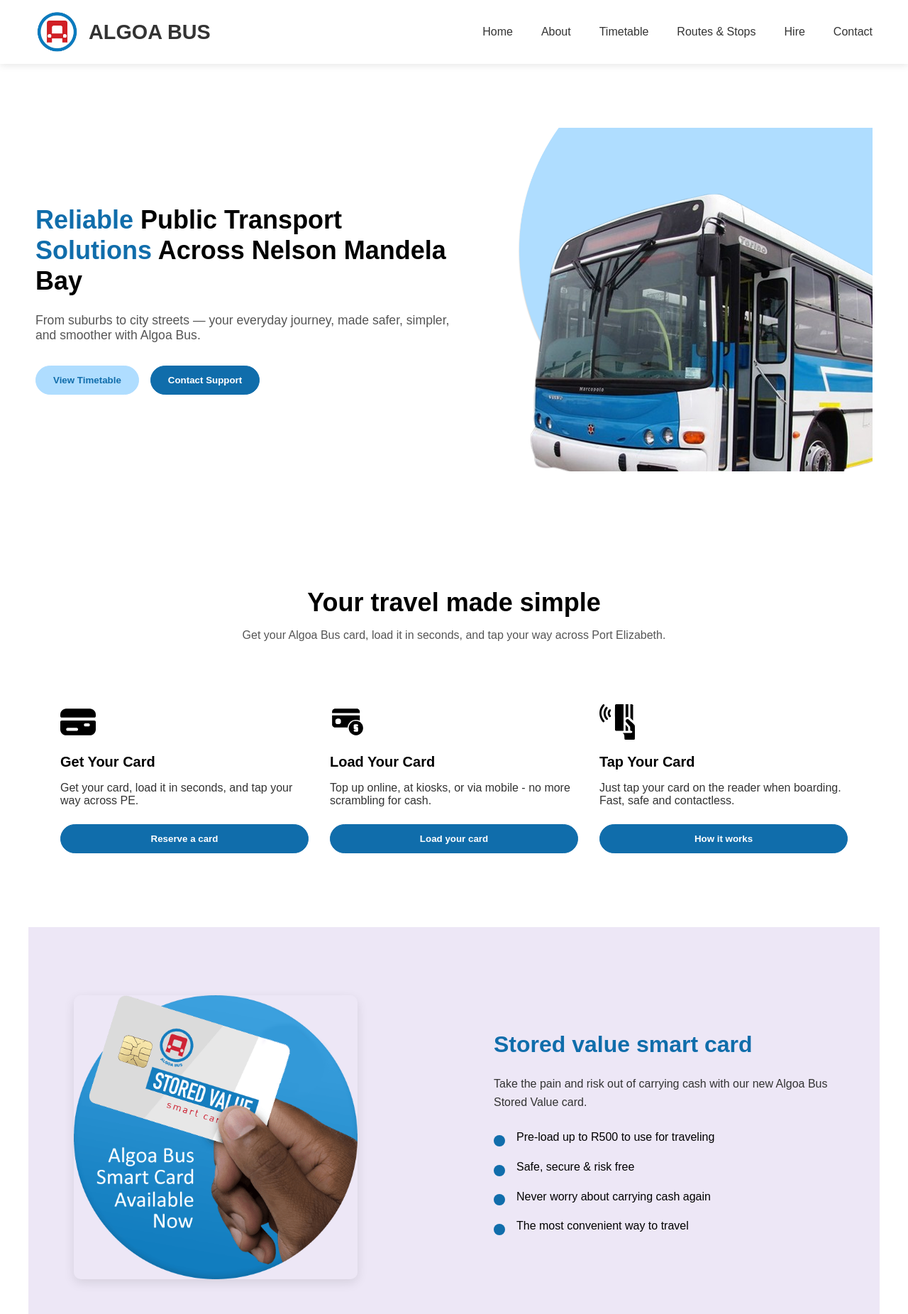
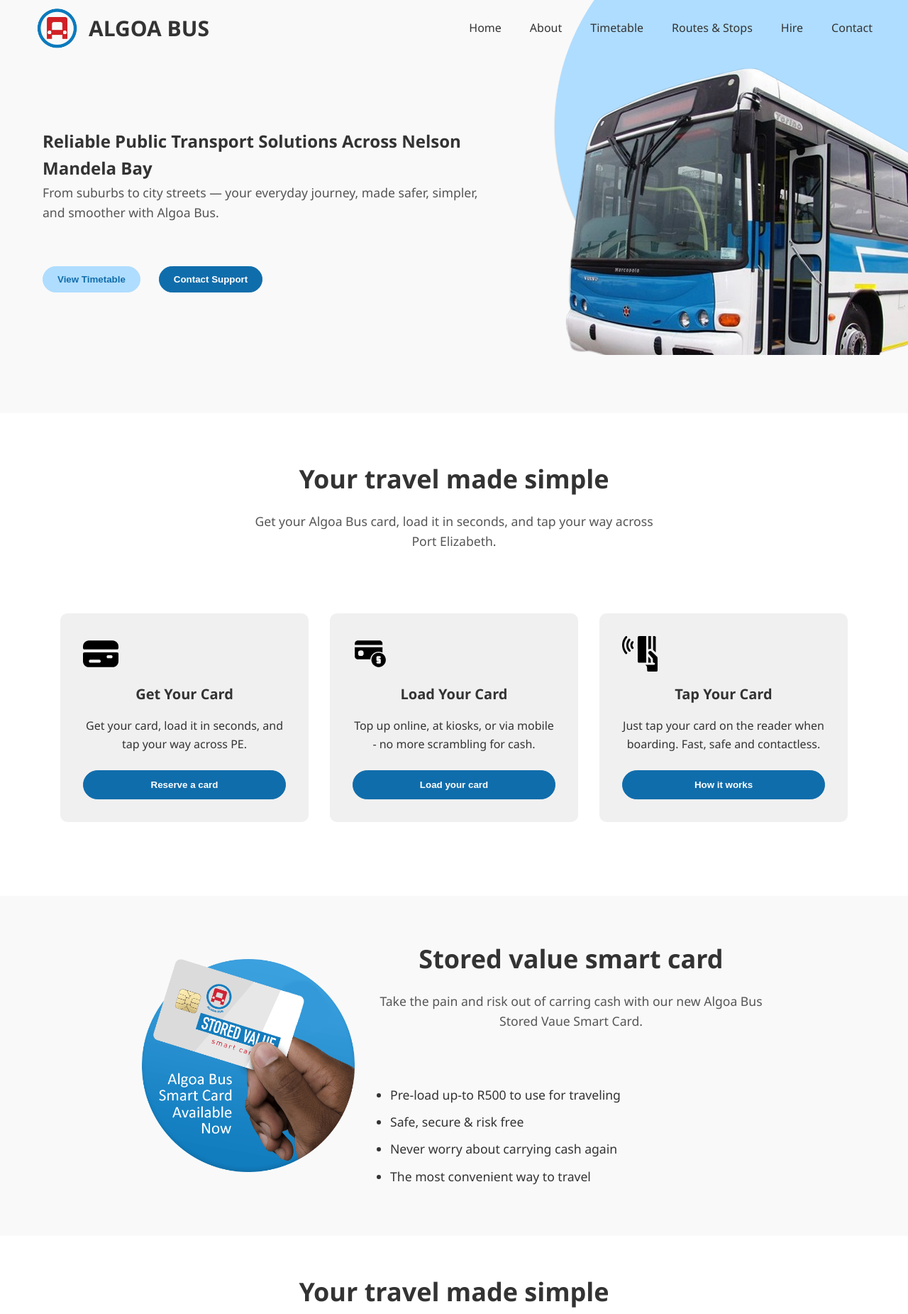
Before and after one commit to mishcodes09/ALGOA, a plain HTML site: page index.html in a window 1280 px wide. Shown: the top 1851 px of the page at 71% size. Drawn offline with Linux system fonts and the light colour scheme.

Commit message:
updated home page.

```diff
--- a/index.html
+++ b/index.html
@@ -7,16 +7,21 @@
     <link rel="stylesheet" href="style.css" />
   </head>
   <body>
-       <section class="navigation-bar">
-      <nav>
-        <div class="nav-container">
+    <!-- Hero Image -->
+    <img
+    class="hero-pic"
+    src="assets/hero-pic (1).png"
+    alt="Algoa Bus"
+    width="500"
+    height="500"
+  />
+
+  <!-- Navigation Bar -->
+  <header class="navigation-bar">
+    <nav class="nav-container">
       <div class="logo-algoa">
-            <img
-              src="assets/algoa-logo.png"
-              alt="Algoa Bus Logo"
-              class="logo"
-            />
-            <h3 id="algoa-bus-heading">ALGOA BUS</h3>
+        <img src="assets/algoa-logo.png" alt="Algoa Bus Logo" class="logo" />
+        <h1 id="algoa-bus-heading">ALGOA BUS</h1>
       </div>
       <ul id="nav-links">
         <li><a href="index.html">Home</a></li>
@@ -26,28 +31,34 @@
         <li><a href="hire.html">Hire</a></li>
         <li><a href="contacts.html">Contact</a></li>
       </ul>
-        </div>
     </nav>
-    </section>
-
+  </header>
+  <!-- Hero Section -->
   <section class="hero-section">
     <div class="hero-container">
-        <h1 class="hero-h1">
+      <h2 class="hero-h1">
         <span>Reliable </span>Public Transport <span>Solutions</span> Across
         Nelson Mandela Bay
-        </h1>
+      </h2>
       <p class="hero-p">
         From suburbs to city streets — your everyday journey, made safer,
         simpler, and smoother with Algoa Bus.
       </p>
       <div class="timetable-container">
-          <button class="btn-timetable" onclick="navigateToPage('timetable.html')">View Timetable</button>
-          <button class="btn-contact" onclick="navigateToPage('contacts.html')">Contact Support</button>
+        <button
+          class="btn-timetable"
+          onclick="navigateToPage('timetable.html')"
+        >
+          View Timetable
+        </button>
+        <button class="btn-contact" onclick="navigateToPage('contacts.html')">
+          Contact Support
+        </button>
       </div>
     </div>
-      <img class="hero-pic" src="assets/hero-pic (1).png" alt="Algoa Bus" />
   </section>
 
+  <!-- Card Information Section -->
   <section class="content-section-1">
     <div class="container-2">
       <h2 class="content-h2">Your travel made simple</h2>
@@ -62,9 +73,9 @@
         <img
           class="icon"
           src="assets/icon-card.svg"
-            alt="Icon"
-            width="50px"
-            height="50px"
+          alt="Get Card Icon"
+          width="50"
+          height="50"
         />
         <h4 class="card-h4">Get Your Card</h4>
         <p class="card-p">
@@ -77,9 +88,9 @@
         <img
           class="icon"
           src="assets/card.svg"
-            alt="Icon"
-            width="50px"
-            height="50px"
+          alt="Load Card Icon"
+          width="50"
+          height="50"
         />
         <h4 class="card-h4">Load Your Card</h4>
         <p class="card-p">
@@ -90,16 +101,13 @@
       </div>
 
       <div class="card">
-          <div class="icon-circle">
         <img
           class="icon"
           src="assets/tap-to-pay.svg"
-              alt="Icon"
-              width="50px"
-              height="50px"
+          alt="Tap to Pay Icon"
+          width="50"
+          height="50"
         />
-          </div>
-
         <h4 class="card-h4">Tap Your Card</h4>
         <p class="card-p">
           Just tap your card on the reader when boarding. Fast, safe and
@@ -110,98 +118,39 @@
     </div>
   </section>
 
-    <section class="store-card-section">
-      <div>
-        <img
-          src="assets/card-circle.png"
-          alt="circle about storing card"
-          width="400px"
-          height="400px"
-        />
-      </div>
-
-      <div class="d ">
-        <h2>Stored value smart card</h2>
-        <p>
-          Take the pain and risk out of carrying cash with our new Algoa Bus
-          Stored Value card.
+  <!-- Store Card Bullets -->
+  <div class="container">
+    <img src="assets/card-circle.png" alt="Description" class="image" />
+    <div class="text">
+      <h2 class="content-h2">Stored value smart card</h2>
+      <p class="content-p">
+        Take the pain and risk out of carring cash with our new Algoa Bus
+        Stored Vaue Smart Card.
       </p>
+      <br />
       <ul>
-          <li>Pre-load up to R500 to use for traveling</li>
+        <li>Pre-load up-to R500 to use for traveling</li>
         <li>Safe, secure & risk free</li>
         <li>Never worry about carrying cash again</li>
         <li>The most convenient way to travel</li>
       </ul>
     </div>
+  </div>
 
-      <div>
-        <h2>Go where you need to, effortlessly</h2>
-        <p>
-          From Summerstrand to Motherwell, plan your journey in just a few
-          clicks.
+  <!-- Travel Anywhere Section -->
+  <div class="travel-section">
+    <div class="container-2">
+      <h2 class="content-h2">Your travel made simple</h2>
+      <p class="content-p">
+        Get your Algoa Bus card, load it in seconds, and tap your way across
+        Port Elizabeth.
       </p>
     </div>
 
-      <div class="sec-card-1">
-        <div>
-          <img class="icon" src="" alt="Icon" />
-          <h4>Easy Route Planning</h4>
-          <p>Plan your journey with just a few clicks.</p>
-          <button>View Timetable</button>
-        </div>
-      </div>
-
-      <div class="sec-card-1">
-        <div>
-          <img class="icon" src="" alt="Icon" />
-          <h4>Explore our routes</h4>
-          <p>
-            View the full map of Algoa Bus routes across Nelson Mandela Bay.
-          </p>
-          <button>View Routes & Stops</button>
-        </div>
-      </div>
-
-      <div>
-        <h2>Affordable Bus Hire for any occasion</h2>
-        <p>
-          Rent a bus from as little as R15 a person. Contact our sales team
-          today!
-        </p>
-        <ul>
-          <li>Short duration & long distance bus hire</li>
-          <li>Outlying areas</li>
-          <li>Museum trips, Funerals, etc.</li>
-        </ul>
-        <button>Hire Now</button>
-        <div>
-          <img src="assets/hire-bus.png" alt="Hire a bus image" />
-        </div>
-      </div>
-    </section>
-
-    <section class="advertise">
-      <div>
-        <h2>Want to advertise on our buses?</h2>
-        <p>
-          To ensure that your company gets advertised correctly, use our
-          contracted advertisers.
-        </p>
-        <button>Call us Now</button>
-      </div>
-    </section>
-
   <footer>
-      <p>
-
-		Copyright © Algoa Bus Company. 2025: All Rights Reserved. Web Design by Mish
-        Studios.
-      </p>
-      <p><a href="mailto:hege@example.com">lemimanqoyi</a></p>
+    <p>2025: Algoa Bus Company. All Rights Reserved. Web Design by Melmi Studios.</p>
+    <p><a href="mihle:info@algobus.co.za">info@algoabus.co.za</a></p>
+    <p><a href="lemi:lemimanqoyio@melmistudios.co.za">info@algoabus.co.za</a></p>
   </footer>
-
-    <!--javascript link to navigate to different pages-->
-    <script src="scripts.js"></script>
-
   </body>
   </html>
--- a/style.css
+++ b/style.css
@@ -2,29 +2,32 @@
   margin: 0;
   padding: 0;
   box-sizing: border-box;
-  font-family: Arial, Helvetica, sans-serif;
 }
 
 body {
-  position: relative;
-  overflow-x: hidden;
+  font-family: "Segoe UI", Tahoma, Geneva, Verdana, sans-serif;
+  line-height: 1.6;
+  background-color: #f9f9f9;
+  color: #333;
+}
+/* Hero Section */
+.hero-pic {
+  margin: 0;
+  padding: 0;
+  z-index: 10;
+  position: absolute;
+  right: 0;
 }
 
-/* ===== NAVIGATION ===== */
 .navigation-bar {
-  position: fixed;
-  top: 0;
-  width: 100%;
-  background: white;
-  z-index: 1000;
-  box-shadow: 0 2px 10px rgba(0,0,0,0.1);
-  padding: 15px 50px;
+  padding: 10px 50px;
 }
 
 .nav-container {
   display: flex;
   justify-content: space-between;
   align-items: center;
+  z-index: 10;
 }
 
 .logo-algoa {
@@ -39,20 +42,14 @@ body {
 }
 
 #algoa-bus-heading {
-  font-size: 1.8rem;
+  font-size: 30px;
   color: #333;
-}
-
-#nav-links {
-  display: flex;
-  gap: 2.5rem;
-  list-style: none;
 }
 
 #nav-links a {
   text-decoration: none;
   color: #333;
-  font-size: 1rem;
+  font-size: 16px;
   transition: color 0.3s;
 }
 
@@ -60,34 +57,236 @@ body {
   color: #007bff;
 }
 
-/* ===== HERO SECTION ===== */
-body {
-  position: relative;
-  overflow-x: hidden;
+#nav-links {
+  display: flex;
+  gap: 40px;
+  list-style: none;
+  z-index: 10;
 }
 
+#nav-links li {
+  font-size: 16px;
+  cursor: pointer;
+  transition: color 0.3s;
+}
+
+#nav-links li:hover {
+  color: #007bff;
+}
+
+/* HERO SECTION */
 .hero-section {
-  display: flex;
   justify-content: space-between;
   align-items: center;
-  padding: 100px 50px;
-  position: relative;
-  background: white;
-  margin-top: 80px; /* Space for navbar */
+  margin-bottom: 170px;
 }
 
 .hero-container {
-  flex: 1;
-  max-width: 600px;
-  z-index: 2;
+  position: relative;
+  margin: 100px 60px;
+  max-width: 50%;
 }
 
-.hero-pic {
-  width: 45%;
-  max-width: 500px;
+.hero-section h1 {
+  font-size: 36px;
+  padding-bottom: 30px;
+}
+
+.hero-section p {
+  padding-bottom: 30px;
+}
+
+.hero-section button {
+  margin-right: 10px;
+  padding: 10px 20px;
+}
+
+.btn-timetable {
+  background-color: #afddff;
+  border: #afddff solid;
+  border-radius: 30px;
+  transition: all 200ms ease-in-out;
+}
+
+.btn-timetable:hover {
+  background-color: white;
+  color: #106dab;
+  border: #afddff solid 1px;
+}
+
+.btn-contact {
+  background-color: #106dab;
+  border: #106dab solid;
+  border-radius: 30px;
+  color: white;
+  transition: all 200ms ease-in-out;
+}
+
+.btn-contact:hover {
+  background-color: white;
+  color: #106dab;
+  border: #106dab solid 1px;
+}
+
+/* Content Section 1 (Cards) */
+.content-section-1 {
+  padding: 4rem 2rem;
+  background-color: #fff;
+}
+
+.container-2 {
+  text-align: center;
+  margin-bottom: 3rem;
+}
+
+.content-h2 {
+  font-size: 2rem;
+  margin-bottom: 1rem;
+}
+
+.content-p {
+  font-size: 1.1rem;
+  color: #555;
+}
+
+.card-section {
+  display: flex;
+  flex-wrap: wrap;
+  justify-content: center;
+  gap: 2rem;
+}
+
+.card {
+  background-color: #f0f0f0;
+  border-radius: 10px;
+  padding: 2rem;
+  text-align: center;
+  width: 300px;
+  transition: transform 0.3s;
+  display: flex;
+  flex-direction: column;
+  justify-content: space-between;
+}
+
+.card:hover {
+  transform: translateY(-5px);
+}
+
+.icon {
+  margin-bottom: 1rem;
+  width: 50px;
+}
+
+.card-h4 {
+  font-size: 1.4rem;
+  margin-bottom: 0.5rem;
+}
+
+.card-p {
+  font-size: 1rem;
+  margin-bottom: 1.5rem;
+}
+
+.card-btn {
+  background-color: #00467f;
+  color: white;
+  border: none;
+  padding: 0.6rem 1.2rem;
+  border-radius: 5px;
+  cursor: pointer;
+}
+
+.card-btn:hover {
+  background-color: #00345a;
+}
+
+/* Section 2 - Image and Bullet Text */
+.container {
+  display: flex;
+  align-items: center;
+  justify-content: center;
+  gap: 30px;
+  padding: 60px;
+  max-width: 1000px;
+  margin: 0 auto;
+}
+
+.image {
+  width: 300px;
   height: auto;
-  object-fit: contain;
-  margin-left: 50px;
+  border-radius: 10px;
+}
+
+.text {
+  max-width: 600px;
+  font-size: 1.1rem;
+}
+
+.text ul {
+  padding-left: 20px;
+  list-style: disc;
+}
+
+.text li {
+  margin-bottom: 10px;
+}
+
+/* Travel Section */
+
+.travel-section {
+  height: 100vh;
+  background-color: #fff;
+  padding-top: 50px;
+}
+
+.cards {
+  display: flex;
+  flex-direction: column;
+  gap: 15px;
+}
+
+.cards .red {
+  background-color: #f43f5e;
+}
+
+.cards .blue {
+  background-color: #3b82f6;
+}
+
+.cards .green {
+  background-color: #22c55e;
+}
+
+.cards .card {
+  display: flex;
+  align-items: center;
+  justify-content: center;
+  flex-direction: column;
+  text-align: center;
+  height: 100px;
+  width: 250px;
+  border-radius: 10px;
+  color: white;
+  cursor: pointer;
+  transition: 400ms;
+}
+
+.cards .card p.tip {
+  font-size: 1em;
+  font-weight: 700;
+}
+
+.cards .card p.second-text {
+  font-size: 0.7em;
+}
+
+.cards .card:hover {
+  transform: scale(1.1, 1.1);
+}
+
+.cards:hover > .card:not(:hover) {
+  filter: blur(10px);
+  transform: scale(0.9, 0.9);
 }
 
 /* Mobile Responsiveness */
@@ -228,9 +427,12 @@ body {
 .about-hero {
   /* Fallback layers */
   background-color: #106dab;
-  background-image:
-    linear-gradient(to bottom, rgba(16, 109, 171, 0.85), rgba(16, 109, 171, 0.92)),
-    url('../assets/images/algoa-bus-depot.jpeg');
+  background-image: linear-gradient(
+      to bottom,
+      rgba(16, 109, 171, 0.85),
+      rgba(16, 109, 171, 0.92)
+    ),
+    url("../assets/images/algoa-bus-depot.jpeg");
 
   /* Perfect sizing */
   background-size: cover;
@@ -247,12 +449,11 @@ body {
   position: relative;
 }
 
-
 .about-hero h1 {
   font-size: 2.5rem;
   margin-bottom: 1rem;
   color: rgba(247, 252, 255, 0.8);
-  text-shadow: 1px 1px 3px rgba(0,0,0,0.3);
+  text-shadow: 1px 1px 3px rgba(0, 0, 0, 0.3);
   font-weight: 700;
 }
 
@@ -296,7 +497,7 @@ body {
 .mission-image {
   border-radius: 10px;
   overflow: hidden;
-  box-shadow: 0 5px 15px rgba(0,0,0,0.1);
+  box-shadow: 0 5px 15px rgba(0, 0, 0, 0.1);
   transition: transform 0.3s ease;
 }
 
@@ -333,14 +534,14 @@ body {
 }
 
 .stat-item {
-  background: rgba(255,255,255,0.1);
+  background: rgba(255, 255, 255, 0.1);
   padding: 2rem;
   border-radius: 10px;
   transition: all 0.3s ease;
 }
 
 .stat-item:hover {
-  background: rgba(255,255,255,0.2);
+  background: rgba(255, 255, 255, 0.2);
   transform: scale(1.05);
 }
 
@@ -362,9 +563,12 @@ body {
     min-height: 50vh;
 
     /* Lighter gradient for mobile */
-    background-image:
-      linear-gradient(to bottom, rgba(16, 109, 171, 0.78), rgba(16, 109, 171, 0.9)),
-      url('../assets/images/about-bg-mobile.jpg');
+    background-image: linear-gradient(
+        to bottom,
+        rgba(16, 109, 171, 0.78),
+        rgba(16, 109, 171, 0.9)
+      ),
+      url("../assets/images/about-bg-mobile.jpg");
   }
 }
 .section-container {
@@ -378,7 +582,6 @@ body {
 .stats-grid {
   grid-template-columns: 1fr 1fr;
 }
-
 
 @media (max-width: 480px) {
   .about-hero h1 {
@@ -410,7 +613,7 @@ body {
   max-width: 100%;
   height: auto;
   border-radius: 10px;
-  box-shadow: 0 5px 15px rgba(0,0,0,0.1);
+  box-shadow: 0 5px 15px rgba(0, 0, 0, 0.1);
 }
 
 .store-card-section h2 {
@@ -453,7 +656,7 @@ body {
   background: white;
   border-radius: 10px;
   padding: 2rem;
-  box-shadow: 0 4px 12px rgba(0,0,0,0.1);
+  box-shadow: 0 4px 12px rgba(0, 0, 0, 0.1);
   transition: transform 0.3s ease;
 }
 
@@ -542,7 +745,7 @@ body {
 .contact-card {
   background: white;
   border-radius: 10px;
-  box-shadow: 0 4px 12px rgba(0,0,0,0.1);
+  box-shadow: 0 4px 12px rgba(0, 0, 0, 0.1);
   padding: 2rem;
 }
 
@@ -698,7 +901,7 @@ body {
 .advertise-card {
   background: white;
   border-radius: 10px;
-  box-shadow: 0 4px 12px rgba(0,0,0,0.1);
+  box-shadow: 0 4px 12px rgba(0, 0, 0, 0.1);
   padding: 2rem;
 }
 
```
Also changed, not shown: about.html (+35 -10 lines). Lines whose indentation alone changed are shown as unchanged.
